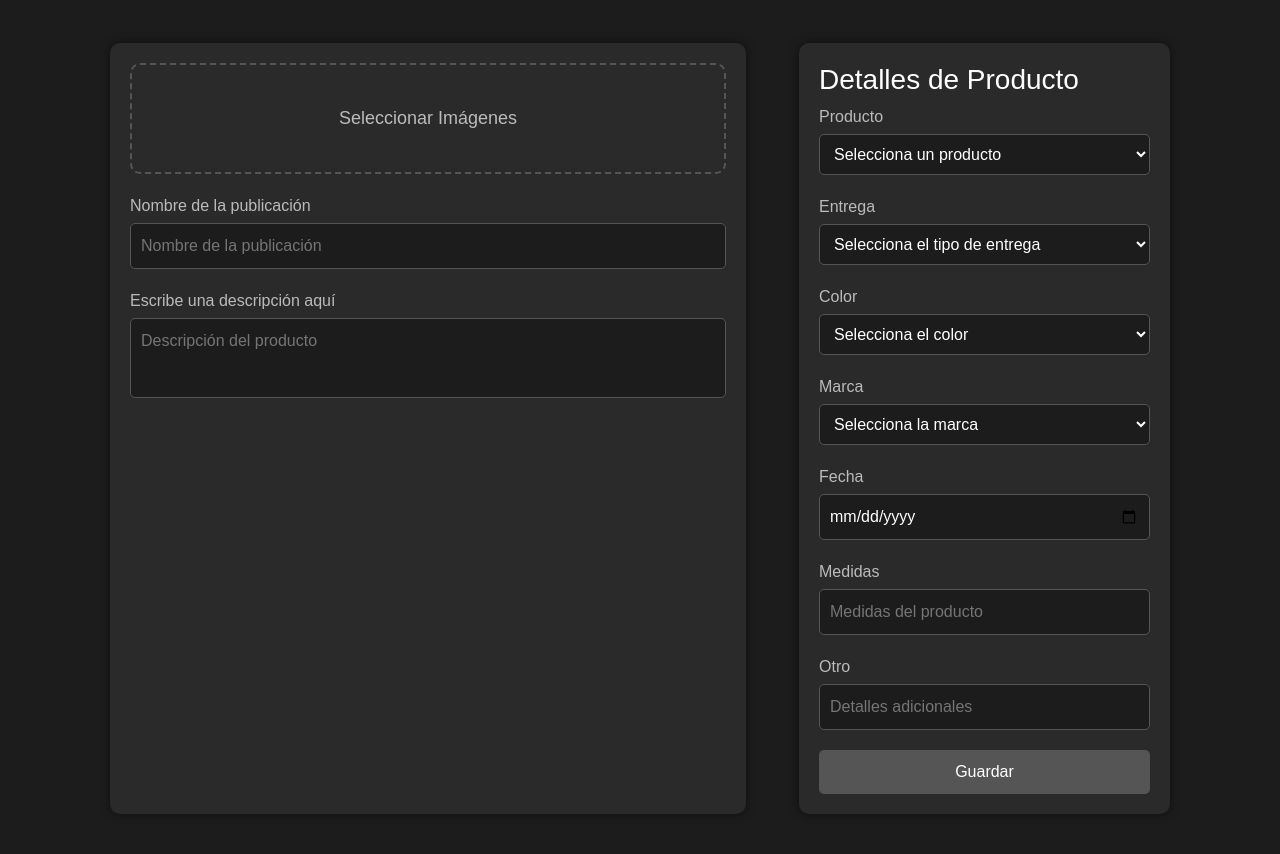
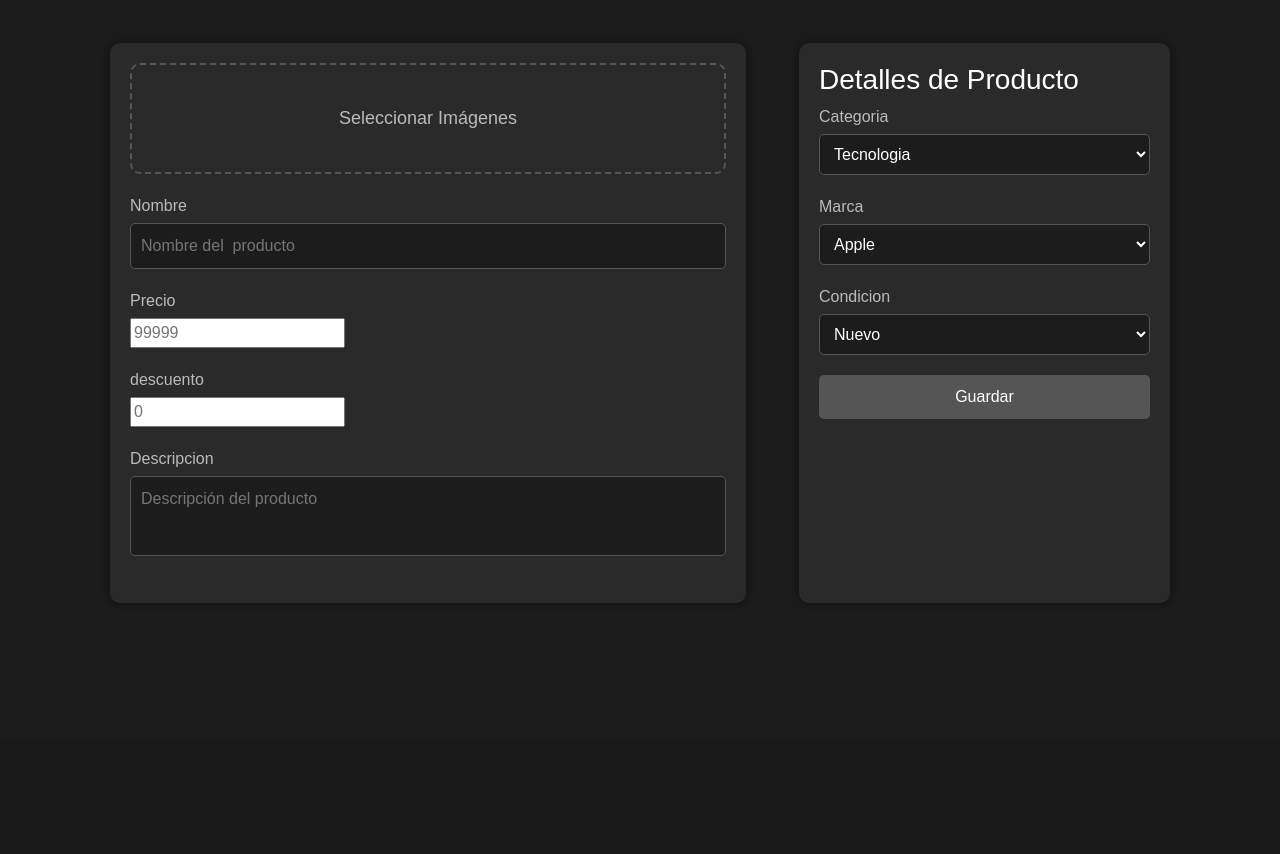
Before and after one commit to IsiAcevedo/marketplace-informatico, a Django app: page /publicar in a window 1280 px wide. Shown: the part 61-915 px from the top of the page. After the commit the page ends 664 px from the top, so only its background shows below. Run offline with Django 5.2, Linux system fonts and the light colour scheme; data comes from the database, SQL or seed files in the repository; some libraries are stand-ins or nearby versions.

Commit message:
Visualizacion base de creacion de producto

```diff
--- a/TALLER_MARKETPLACE_INFORMATICO_ACEVEDO_ANDERS_ESPARZA/base_app/templates/publicar.html
+++ b/TALLER_MARKETPLACE_INFORMATICO_ACEVEDO_ANDERS_ESPARZA/base_app/templates/publicar.html
@@ -141,9 +141,11 @@
         </div>
     </nav>
 
-
+    <form action="/publicar" method="POST" enctype="multipart/form-data">
         <!-- Contenedor principal -->
         <div class="container">
+            {% csrf_token %}
+
             <!-- Panel izquierdo: carga de imágenes y nombre de publicación -->
             <div class="left-panel">
                 <div class="image-upload" onclick="document.getElementById('file-input').click()">
@@ -151,11 +153,19 @@
                     <input id="file-input" type="file" accept="image/*" multiple onchange="validateFiles()" style="display: none;">
                 </div>
                 <div class="form-group">
-                <label for="nombre">Nombre de la publicación</label>
-                <input type="text" id="nombre" placeholder="Nombre de la publicación">
+                    <label for="nombre">Nombre</label>
+                    <input type="text" id="nombre" placeholder="Nombre del  producto">
                 </div>
                 <div class="form-group">
-                <label for="descripcion">Escribe una descripción aquí</label>
+                    <label for="precio">Precio</label>
+                    <input type="number" id="precio" placeholder="99999">
+                </div>
+                <div class="form-group">
+                    <label for="precio">descuento</label>
+                    <input type="number" id="precio" placeholder="0">
+                </div>
+                <div class="form-group">
+                    <label for="descripcion">Descripcion</label>
                     <textarea id="descripcion" placeholder="Descripción del producto"></textarea>
                 </div>
             </div>
@@ -164,52 +174,33 @@
             <div class="right-panel">
                 <h3>Detalles de Producto</h3>
                 <div class="form-group">
-                <label for="producto">Producto</label>
-                <select id="producto">
-                    <option>Selecciona un producto</option>
-                    <option>Producto 1</option>
-                    <option>Producto 2</option>
-                </select>
-            </div>
-            <div class="form-group">
-                <label for="entrega">Entrega</label>
-                <select id="entrega">
-                    <option>Selecciona el tipo de entrega</option>
-                    <option>Envío</option>
-                    <option>Recogida</option>
-                </select>
-            </div>
-            <div class="form-group">
-                <label for="color">Color</label>
-                <select id="color">
-                    <option>Selecciona el color</option>
-                    <option>Rojo</option>
-                    <option>Azul</option>
+                    <label for="categoria">Categoria</label>
+                    <select id="categoria">
+                        {%for categoria in categorias%}
+                        <option value="{{categoria.id_cate}}">{{categoria.nom_cate}}</option>
+                        {%endfor%}
                     </select>
                 </div>
                 <div class="form-group">
                     <label for="marca">Marca</label>
                     <select id="marca">
-                    <option>Selecciona la marca</option>
-                    <option>Marca 1</option>
-                    <option>Marca 2</option>
+                        {%for marca in marcas%}
+                        <option value="{{marca.id_mar}}">{{marca.nom_mar}}</option>
+                        {%endfor%}
                     </select>
                 </div>
                 <div class="form-group">
-                <label for="fecha">Fecha</label>
-                <input type="date" id="fecha">
+                    <label for="condicion">Condicion</label>
+                    <select id="condicion">
+                        {%for condicion in condiciones%}
+                        <option value="{{condicion.id_cond}}">{{condicion.nom_cond}}</option>
+                        {%endfor%}
+                    </select>
                 </div>
-            <div class="form-group">
-                <label for="medidas">Medidas</label>
-                <input type="text" id="medidas" placeholder="Medidas del producto">
-            </div>
-            <div class="form-group">
-                <label for="otro">Otro</label>
-                <input type="text" id="otro" placeholder="Detalles adicionales">
-            </div>
-            <button class="btn-save">Guardar</button>
+                <button class="btn-save" type="submit">Guardar</button>
             </div>
         </div>
+    </form>
 
     <!-- JavaScript para validar la cantidad de archivos -->
    <!--  <script>
--- a/TALLER_MARKETPLACE_INFORMATICO_ACEVEDO_ANDERS_ESPARZA/base_app/views.py
+++ b/TALLER_MARKETPLACE_INFORMATICO_ACEVEDO_ANDERS_ESPARZA/base_app/views.py
@@ -1,5 +1,5 @@
 from django.shortcuts import render
-from base_app.models import Producto, Categoria
+from base_app.models import Producto, Categoria, Marca, Condicion_Producto
 
 def index(request):
     productos_recientes = Producto.objects.all()[:6]  # Para el Carrousel, 6  productos más recientes
@@ -35,8 +35,16 @@
     return render(request, 'detalle_prod.html', context)
 
 def publicar(request):
-    ### TODO: Cambiar nombre?
-    return render(request, 'publicar.html')
+    categorias = Categoria.objects.all()
+    marcas = Marca.objects.all()
+    condiciones = Condicion_Producto.objects.all()
+
+    context = {
+        'categorias': categorias,
+        'marcas': marcas,
+        'condiciones': condiciones,
+    }
+    return render(request, 'publicar.html', context)
 
 def perfil_cliente(request):
     return render(request, 'perfil/perfil_cliente.html')
```
Lines whose indentation alone changed are shown as unchanged.
